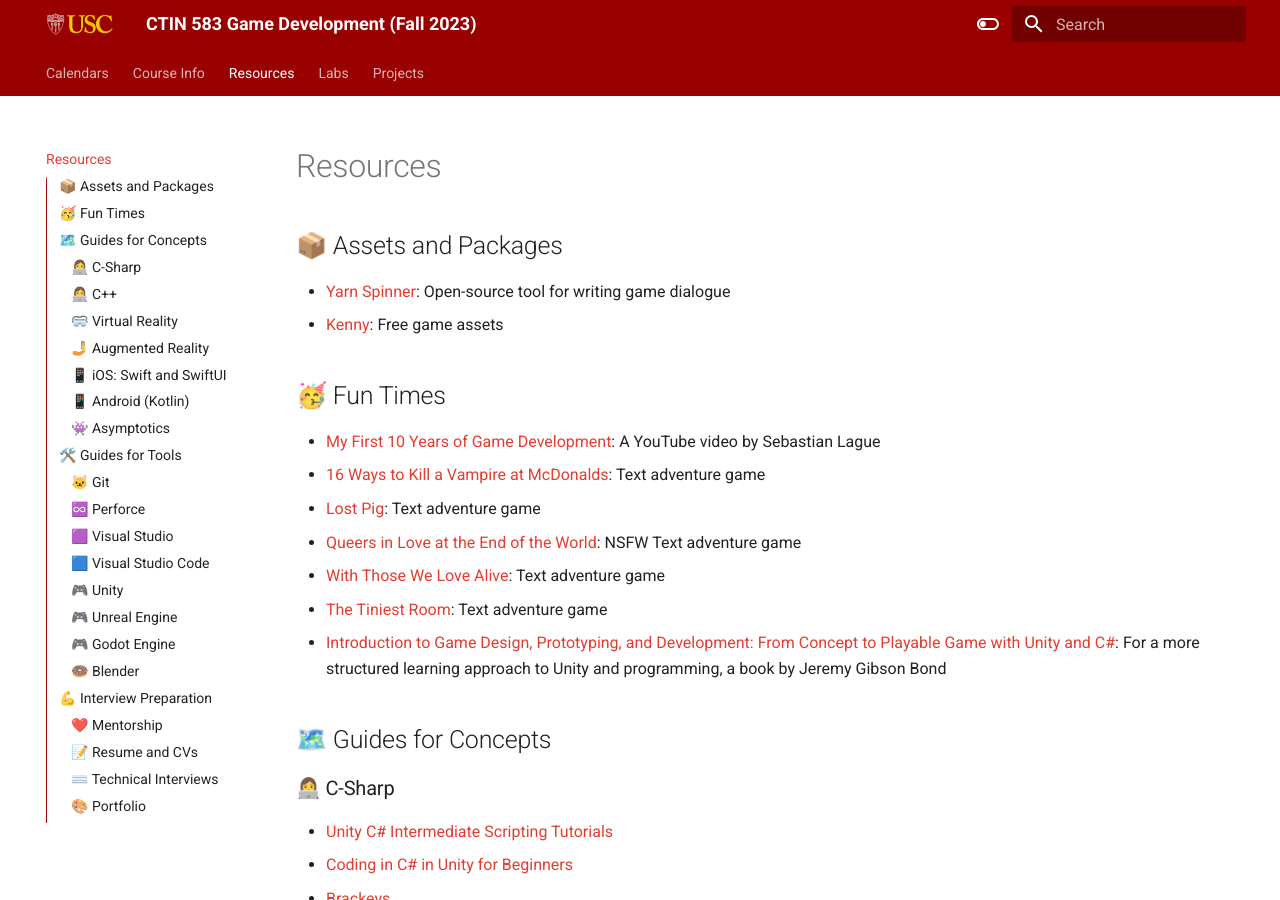
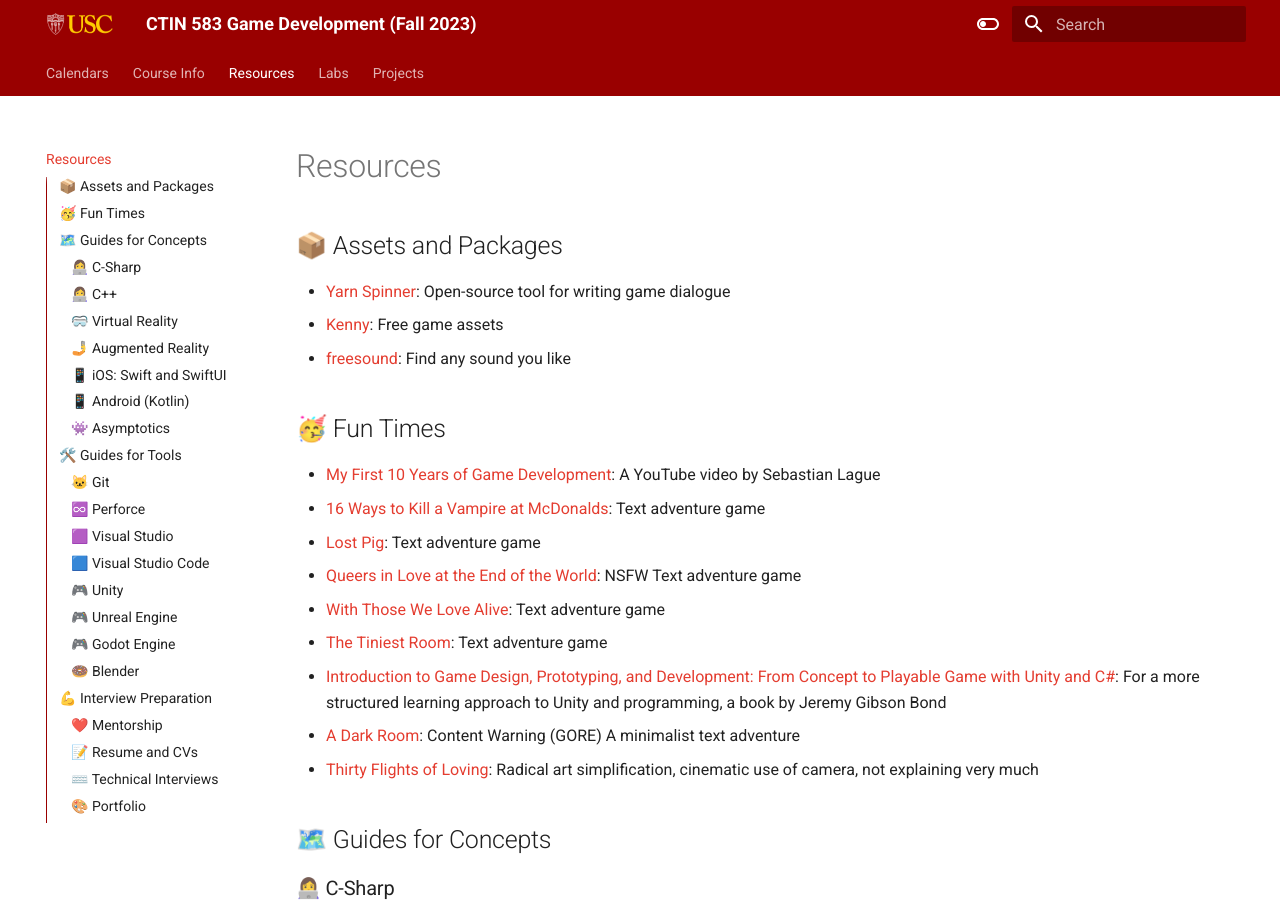
Before and after one commit to usc-ctin583/usc-ctin583.github.io, an MkDocs documentation site: the page built from docs/resources.md, in a window 1280 px wide and 900 px high. Built offline with MkDocs 1.6.1 and Material for MkDocs 9.7.7, drawn with Linux system fonts in a browser that asks for light colours.

Commit message:
seans recommended games

```diff
--- a/docs/resources.md
+++ b/docs/resources.md
@@ -3,6 +3,8 @@
 ## 📦 Assets and Packages
 * [Yarn Spinner](): Open-source tool for writing game dialogue
 * [Kenny](https://kenney.nl/): Free game assets
+* [freesound](https://freesound.org/): Find any sound you like
+
 
 ## 🥳 Fun Times
 * [My First 10 Years of Game Development](https://www.youtube.com/watch?v=egukLtEhyP0&ab_channel=SebastianLague): A YouTube video by Sebastian Lague
@@ -12,6 +14,8 @@
 * [With Those We Love Alive](https://xrafstar.monster/games/twine/wtwla/): Text adventure game
 * [The Tiniest Room](https://erik108.itch.io/the-tiniest-room): Text adventure game
 * [Introduction to Game Design, Prototyping, and Development: From Concept to Playable Game with Unity and C#](https://www.amazon.com/dp/0136619940?ref_=cm_sw_r_cp_ud_dp_WHTTQHEJ021VFCF74JMZ): For a more structured learning approach to Unity and programming, a book by Jeremy Gibson Bond
+* [A Dark Room](https://adarkroom.doublespeakgames.com/): Content Warning (GORE) A minimalist text adventure
+* [Thirty Flights of Loving](https://store.steampowered.com/app/214700/Thirty_Flights_of_Loving/): Radical art simplification, cinematic use of camera, not explaining very much
 
 ## 🗺️ Guides for Concepts
 ### 👩‍💻 C-Sharp
```
